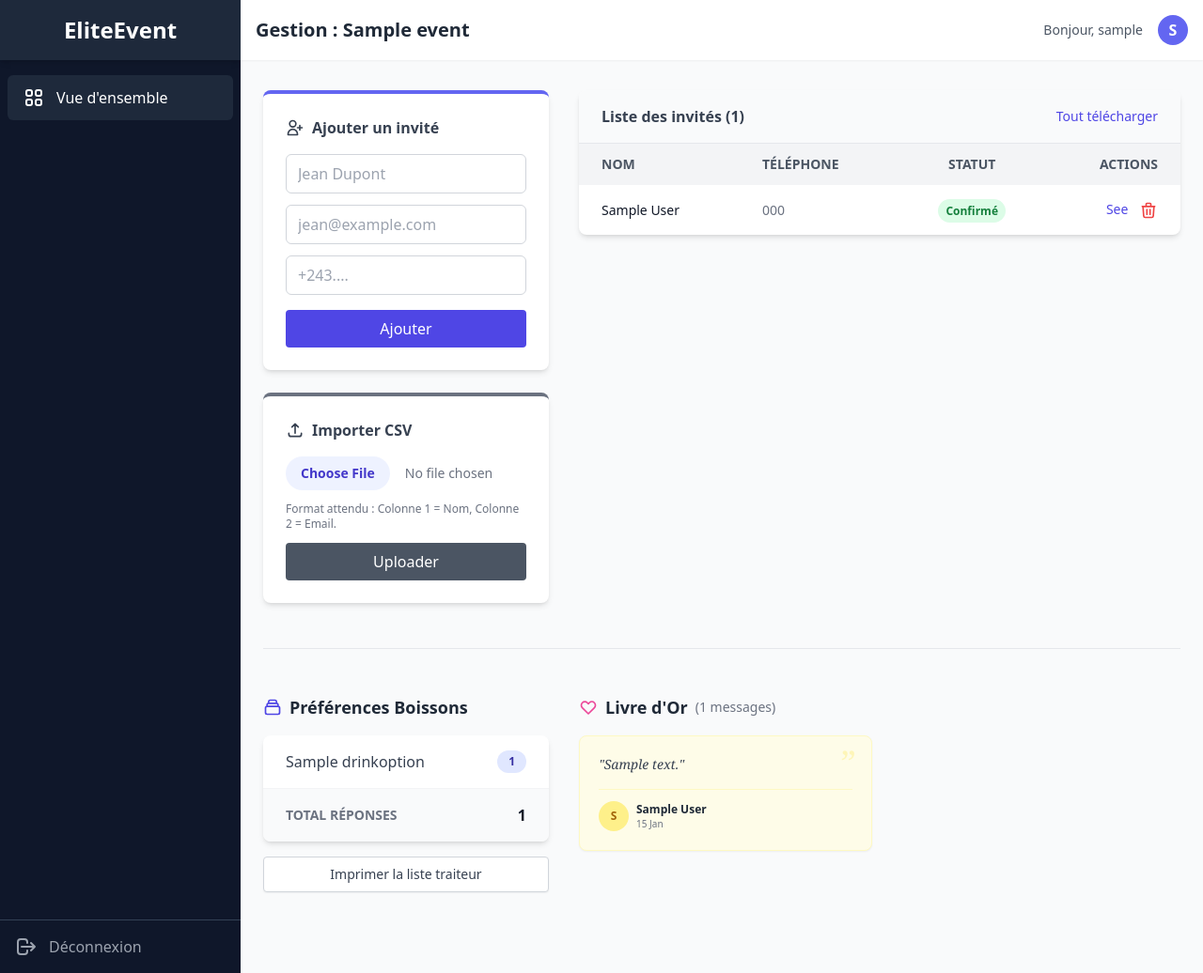
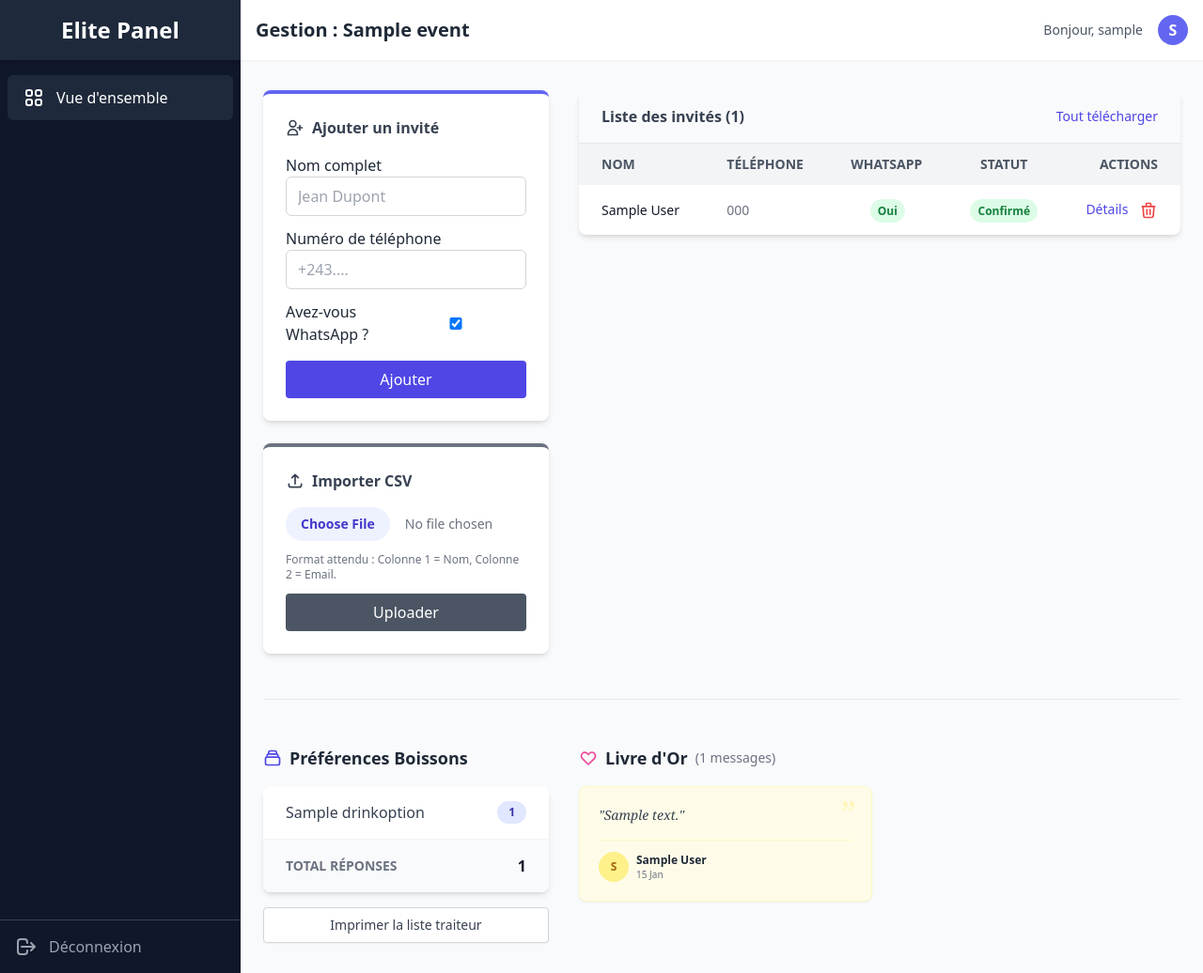
Before and after one commit to jokashongwe/elitevent, a Django app: page /dashboard/event/1/ in a window 1280 px wide. Shown: the whole page at 94% size. Run offline with Django 5.2, Linux system fonts and the light colour scheme; a user stored in the database is signed in; tables that the repository leaves empty hold one stand-in row (values such as "Sample post"); some libraries are stand-ins or nearby versions.

Commit message:
Add Adjustment

```diff
--- a/invitation/forms.py
+++ b/invitation/forms.py
@@ -42,20 +42,28 @@ class EventForm(forms.ModelForm):
 class GuestForm(forms.ModelForm):
     class Meta:
         model = Guest
-        fields = ['full_name', 'email', 'phone']
+        fields = ['full_name', 'phone', 'has_whatsapp']
         widgets = {
             'full_name': forms.TextInput(attrs={
                 'class': 'w-full px-3 py-2 border border-gray-300 rounded-md focus:outline-none focus:ring-indigo-500',
                 'placeholder': 'Jean Dupont'
             }),
-            'email': forms.EmailInput(attrs={
+            'has_whatsapp': forms.CheckboxInput(attrs={
                 'class': 'w-full px-3 py-2 border border-gray-300 rounded-md focus:outline-none focus:ring-indigo-500',
-                'placeholder': 'jean@example.com'
+                'placeholder': 'Jean Dupont'
             }),
             'phone': forms.TextInput(attrs={
                 'class': 'w-full px-3 py-2 border border-gray-300 rounded-md focus:outline-none focus:ring-indigo-500',
                 'placeholder': '+243....'
             }),
+        }
+        labels = {
+            'full_name': 'Nom complet',
+            'phone': 'Numéro de téléphone',
+            'has_whatsapp': 'Avez-vous WhatsApp ?',
+        }
+        help_texts = {
+            'has_whatsapp': 'Si vous avez WhatsApp, vous pouvez entrer votre numéro de téléphone ci-dessous.',
         }
 
 class GuestImportForm(forms.Form):
--- a/templates/base_dashboard.html
+++ b/templates/base_dashboard.html
@@ -14,7 +14,7 @@
 
         <aside class="w-64 bg-slate-900 text-white hidden md:flex flex-col">
             <a href="/" class="h-16 flex items-center justify-center text-2xl font-bold bg-slate-800 shadow-md">
-                EliteEvent
+                Elite Panel
             </a>
 
             <nav class="flex-1 px-2 py-4 space-y-2">
--- a/templates/dashboard/manage_event.html
+++ b/templates/dashboard/manage_event.html
@@ -24,10 +24,24 @@
             <form method="POST">
                 {% csrf_token %}
                 <div class="space-y-3">
-                    {{ guest_form.full_name }}
-                    {{ guest_form.email }}
-                    {{ guest_form.phone }}
-                    {{ guest_form.has_whatsapp }}
+                    <div>
+                        <label for="{{ guest_form.full_name.id_for_label }}">
+                            {{ guest_form.full_name.label }}
+                        </label>
+                        {{ guest_form.full_name }}
+                    </div>
+                    <div>
+                        <label for="{{ guest_form.phone.id_for_label }}">
+                            {{ guest_form.phone.label }}
+                        </label>
+                        {{ guest_form.phone }}
+                    </div>
+                    <div class="flex items-center space-x-2">
+                        <label for="{{ guest_form.has_whatsapp.id_for_label }}">
+                            {{ guest_form.has_whatsapp.label }}
+                        </label>
+                        {{ guest_form.has_whatsapp }}
+                    </div>
                 </div>
                 <button type="submit" name="add_guest" class="mt-4 w-full bg-indigo-600 text-white py-2 rounded hover:bg-indigo-700 transition">
                     Ajouter
@@ -66,6 +80,7 @@
                         <tr>
                             <th class="px-6 py-3">Nom</th>
                             <th class="px-6 py-3">Téléphone</th>
+                            <th class="px-6 py-3">WhatsApp</th>
                             <th class="px-6 py-3 text-center">Statut</th>
                             <th class="px-6 py-3 text-right">Actions</th>
                         </tr>
@@ -76,6 +91,13 @@
                                 <td class="px-6 py-4 font-medium text-gray-900">{{ guest.full_name }}</td>
                                 <td class="px-6 py-4 text-gray-500">{{ guest.phone }}</td>
                                 <td class="px-6 py-4 text-center">
+                                    {% if guest.has_whatsapp %}
+                                        <span class="px-2 py-1 text-xs font-semibold text-green-700 bg-green-100 rounded-full">Oui</span>
+                                    {% else %}
+                                        <span class="px-2 py-1 text-xs font-semibold text-red-700 bg-red-100 rounded-full">Non</span>
+                                    {% endif %}
+                                </td>
+                                <td class="px-6 py-4 text-center">
                                     {% if guest.is_confirmed %}
                                         <span class="px-2 py-1 text-xs font-semibold text-green-700 bg-green-100 rounded-full">Confirmé</span>
                                     {% else %}
@@ -84,7 +106,7 @@
                                 </td>
                                 <td class="px-6 py-4 text-right space-x-2">
                                     <a href="{% url 'view_invitation' guest.uuid %}" class="text-indigo-600 hover:text-indigo-900 font-medium" title="Voir l'invitation">
-                                        See
+                                        Détails
                                     </a>
                                     <button class="text-red-500 hover:text-red-700" title="Supprimer">
                                         <svg class="w-5 h-5 inline" fill="none" stroke="currentColor" viewBox="0 0 24 24"><path stroke-linecap="round" stroke-linejoin="round" stroke-width="2" d="M19 7l-.867 12.142A2 2 0 0116.138 21H7.862a2 2 0 01-1.995-1.858L5 7m5 4v6m4-6v6m1-10V4a1 1 0 00-1-1h-4a1 1 0 00-1 1v3M4 7h16"></path></svg>
--- a/templates/invitation/mariage_floral.html
+++ b/templates/invitation/mariage_floral.html
@@ -10,7 +10,7 @@
         .font-serif { font-family: 'Lora', serif; }
     </style>
 </head>
-<body class=" bg-[url(/media/{{event.cover_image}})] bg-no-repeat min-h-screen flex flex-col items-center justify-center p-4">
+<body style="background-size: cover;" class=" bg-[url(/media/{{event.cover_image}})] bg-no-repeat min-h-screen flex flex-col items-center justify-center p-4">
     <div class="absolute inset-0   opacity-75 bg-rose-50"></div>
     <div class="bg-white max-w-lg w-full rounded-xl shadow-xl overflow-hidden transform hover:scale-[1.01] transition-transform duration-500">
 
```
Also changed, not shown: eventpro.db (added).
